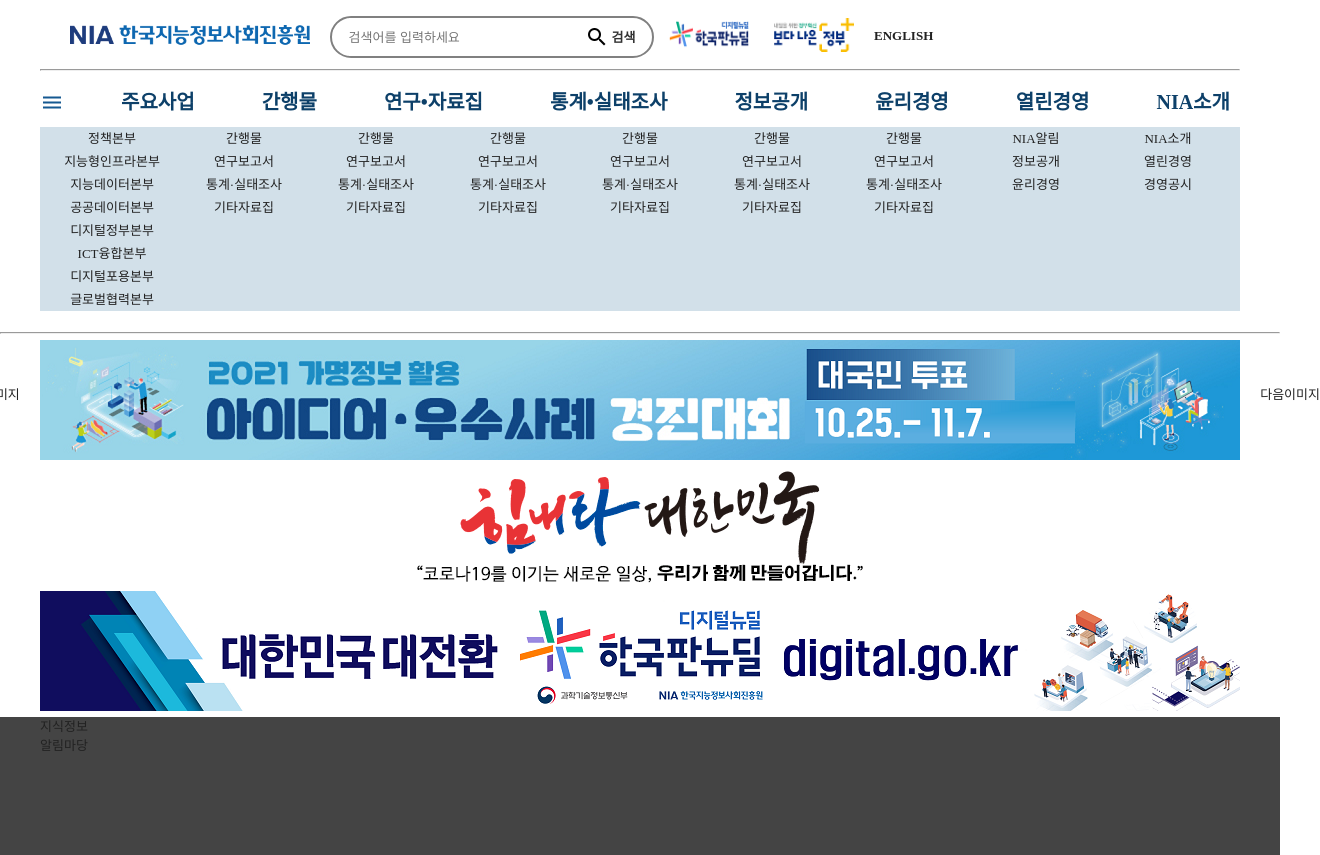
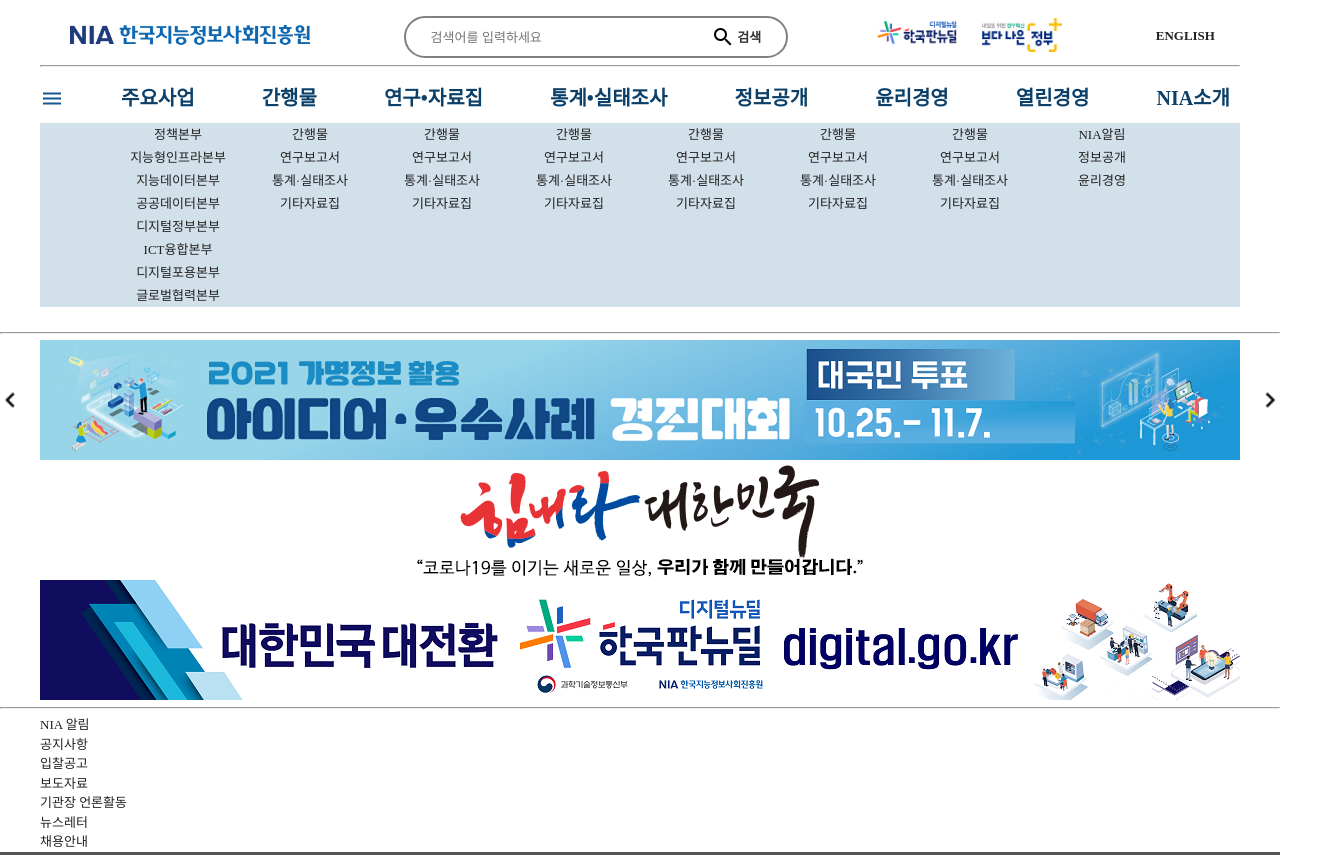
Before and after one commit to cyeongb/WebStandard_tutorial, a plain HTML site: page index.html in a window 1280 px wide. Shown: the top 855 px of the page, 1320 px wide, since content can reach past the window. Drawn offline with Linux system fonts and the light colour scheme.

Commit message:
카테고리 수정 및 메인컨텐츠 영역 수정

```diff
--- a/css/style.css
+++ b/css/style.css
@@ -89,21 +89,25 @@
 }
 
 #cont_bn {
+    width: 100%;
+    height: auto;
     /* width: 100%;
     height: 200px;
     background: #fff; */
 }
 
 #cont_conts {
-    width: 100%;
+    /* width: 100%;
     height: 200px;
-    background: #444;
+    background: #444; */
 }
 
 /* 헤더 */
 
 .head {
     display: flex;
+    justify-content: space-between;
+
 }
 
 
@@ -168,7 +172,7 @@
     margin-top: 16px;
     border: 2px solid gray;
     border-radius: 30px;
-    width: 320px;
+    width: 380px;
     height: 38px;
     margin-left: -35px;
 }
@@ -205,21 +209,21 @@
     background: url(../img/head-logo_digital.png) no-repeat center top;
     width: 100px;
     height: 30px;
-    background-size: 80px 32px;
+    background-size: 80px auto;
 
 }
 
 .head-top_logo .top_logo_govern {
     background: url(../img/head-logo_govern.png) no-repeat center top;
     width: 110px;
-    height: 39px;
+    height: 35px;
     background-size: 80px auto;
 }
 
 /* 헤더 바로가기  */
 .head .head-right_link {
     font-weight: 700;
-    margin-top: 26px;
+    margin: 26px 25px 0 0;
 }
 
 .head-icon {
@@ -280,16 +284,33 @@
     position: relative;
 }
 
-.bn_nav a.prev {
+/* 배너 버튼 */
+.bn_nav .prev-btn {
     position: absolute;
-    left: -80px;
+    left: -45px;
     top: 45px;
+    background: url(../img/prev_btn.png) no-repeat center;
+    background-size: 30px auto;
+    width: 30px;
+    height: 30px;
+    cursor: pointer;
 }
 
-.bn_nav a.next {
+.prev-btn:hover {
+    border-color: blue;
+}
+
+
+
+.bn_nav .next-btn {
     position: absolute;
-    right: -80px;
+    right: -45px;
     top: 45px;
+    background: url(../img/next_btn.png) no-repeat center;
+    background-size: 30px auto;
+    width: 30px;
+    height: 30px;
+    cursor: pointer;
 }
 
 .bn_swiper ul {
@@ -301,3 +322,9 @@
     width: 100%;
     text-align: center;
 }
+
+/* 베너이미지 */
+.bn_img img {
+    display: block;
+    /* 이미지는 인라인이기 때문에 block처리 해줘야 여백이 안남는다. */
+}
--- a/index.html
+++ b/index.html
@@ -170,14 +170,7 @@
                             <li><a href="#">윤리경영</a></li>
                         </ul>
                     </div>
-                    <div class="submenu">
-                        <h3 class="submenu_tit ir_su">기관소개</h3>
-                        <ul>
-                            <li><a href="#">NIA소개</a></li>
-                            <li><a href="#">열린경영</a></li>
-                            <li><a href="#">경영공시</a></li>
-                        </ul>
-                    </div>
+
                 </div>
                 <!-- //서브메뉴 -->
 
@@ -194,11 +187,11 @@
             <div class="container">
                 <div class="bn_swiper">
                     <div class="bn_nav">
-                        <a href="#" class="prev">
-                            <span>이전이미지</span>
+                        <a href="#" class="prev-btn ir_pm" title="이전">
+                            이전이미지
                         </a>
-                        <a href="#" class="next">
-                            <span>다음이미지</span>
+                        <a href="#" class="next-btn ir_pm" title="다음">
+                            다음이미지
                         </a>
                     </div>
                     <!-- <a href="#" class="prev"> <span>이전이미지</span></a>
@@ -236,12 +229,37 @@
 
 
 
+        <hr /> <!-- 배너와 컨텐츠 구분선 -->
 
         <!-- cont_conts -->
         <div id="cont_conts">
             <div class="container">
-                <h1>지식정보</h1>
-                <h1>알림마당</h1>
+                <div class="conts_notice">
+                    <h2>NIA 알림</h2>
+                    <div class="notice_tab">
+                        <ul>
+                            <li>
+                                <a href="">공지사항</a>
+                            </li>
+                            <li>
+                                <a href="">입찰공고</a>
+                            </li>
+                            <li>
+                                <a href="">보도자료</a>
+                            </li>
+                            <li>
+                                <a href="">기관장 언론활동</a>
+                            </li>
+                            <li>
+                                <a href="">뉴스레터</a>
+                            </li>
+                            <li>
+                                <a href="">채용안내</a>
+                            </li>
+                        </ul>
+                    </div>
+                </div>
+
             </div>
         </div>
         <!-- //cont_conts -->
```
